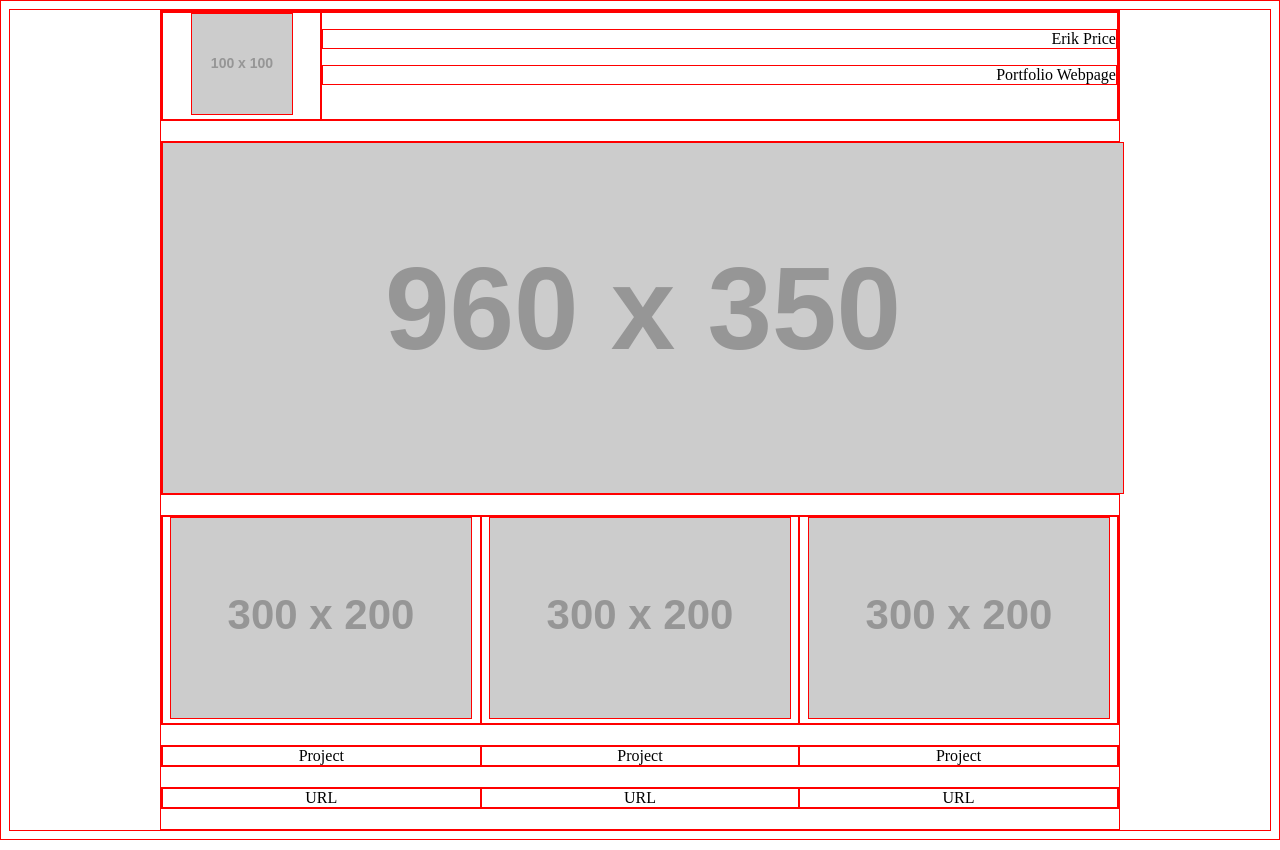
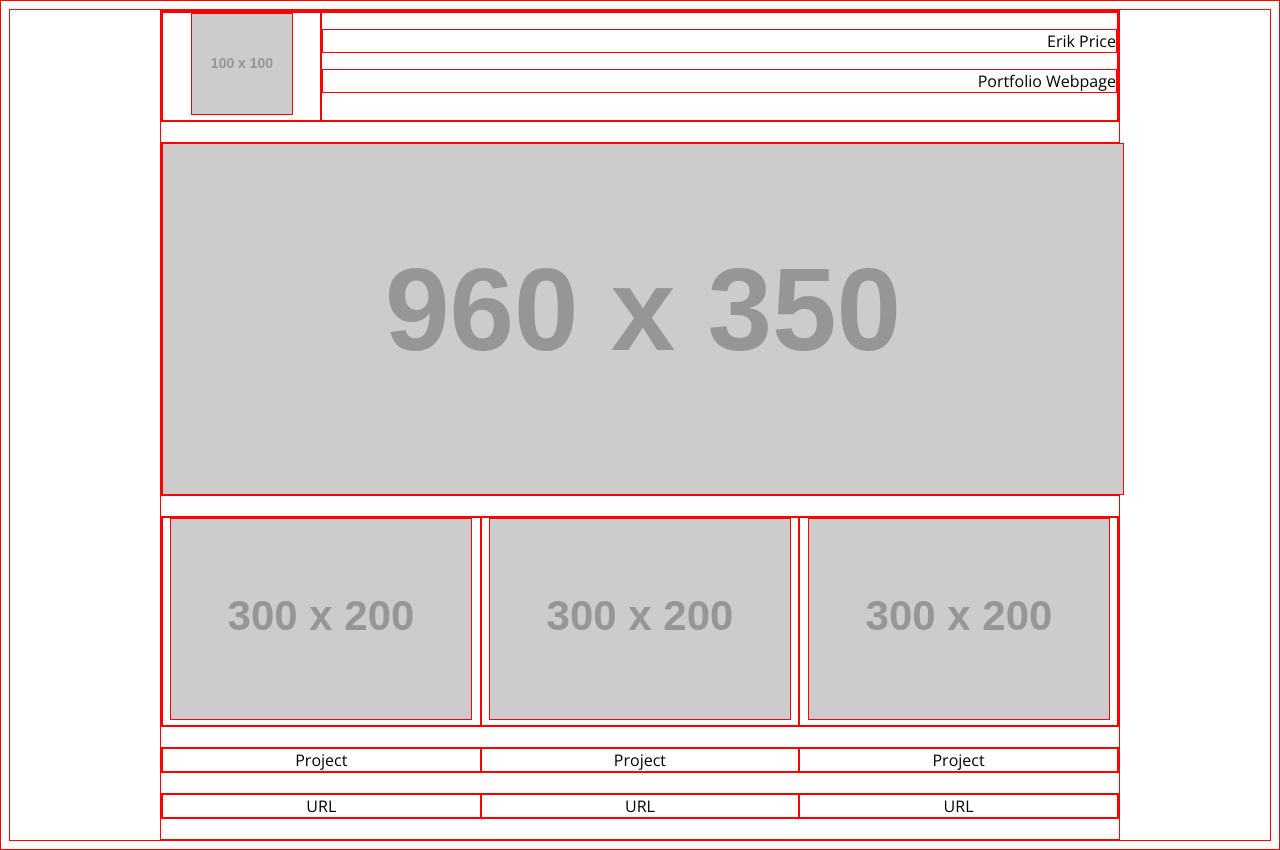
Before and after one commit to erikprice13/Portfolio_Website, a plain HTML site: page Framework/test.html in a window 1280 px wide. Drawn offline with nearby package versions, Linux system fonts and the light colour scheme; placeholder pictures from the web are drawn by us.

Commit message:
Add default font open-sans.

```diff
--- a/Framework/css/main.css
+++ b/Framework/css/main.css
@@ -7,6 +7,10 @@
     -moz-box-sizing: border-box;
     -ms-box-sizing: border-box;
     box-sizing: border-box;
+}
+
+* {
+	font-family: 'Open Sans', sans-serif;
 }
 
 .grid {
--- a/Framework/test.html
+++ b/Framework/test.html
@@ -4,6 +4,7 @@
   <meta charset="utf-8">
   <title>Portfolio Page</title>
   <link rel="stylesheet" href="css/main.css">
+  <link href='http://fonts.googleapis.com/css?family=Open+Sans:300' rel='stylesheet' type='text/css'>
 </head>
 <body>
   <div class="grid">
```
